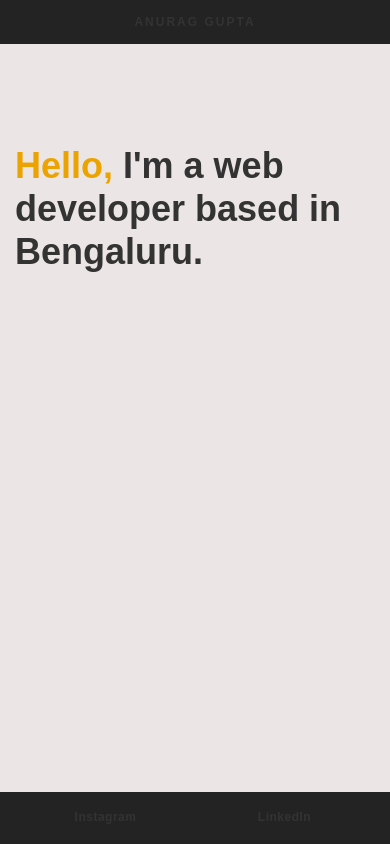
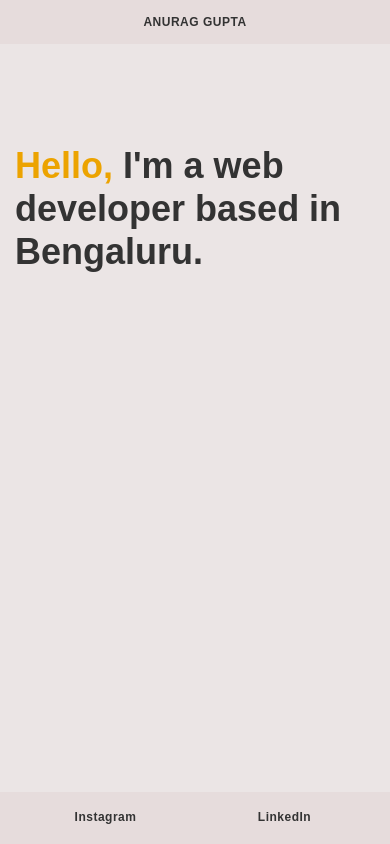
Before and after one commit to theanuraggupta/PortfolioDev, an Angular app: page / in a window 390 px wide. Built offline with nearby package versions, Linux system fonts and the light colour scheme.

Commit message:
design improvement for mobile devices and color changes

```diff
--- a/src/app/component/main-header/main-header.component.html
+++ b/src/app/component/main-header/main-header.component.html
@@ -5,9 +5,9 @@
   </button> -->
   <div class="collapse navbar-collapse" id="navbarTogglerDemo01">
     <ul class="navbar-nav ml-auto">
-      <li class="nav-item active">
+      <!-- <li class="nav-item active">
         <a class="nav-link" routerLink="" routerLinkActive="active">Home</a>
-      </li>
+      </li> -->
       <li class="nav-item active">
         <a class="nav-link" target="_blank" href="https://github.com/anurag01gupta">Projects</a>
       </li>
--- a/src/assets/styles/abstracts/_mixins.scss
+++ b/src/assets/styles/abstracts/_mixins.scss
@@ -6,7 +6,7 @@
 /// @param {Color} $background [mix($primary, white, 75%)] - Scrollbar's color
 /// @example scss - Scrollbar styling
 ///   @include scrollbars(.5em, slategray);
-@mixin scrollbars($size, $foreground-color, $background: mix($foreground-color, $base, 50%)) {
+@mixin scrollbars($size, $foreground-color, $background: mix($foreground-color, $white, 50%)) {
     ::-webkit-scrollbar {
         width:  $size;
         height: $size;
@@ -14,12 +14,12 @@
 
     ::-webkit-scrollbar-thumb {
         background: $foreground-color;
-        border-radius: 30px;
+        // border-radius: 30px;
     }
 
     ::-webkit-scrollbar-track {
         background: $background;
-        border-radius: 30px;
+        // border-radius: 30px;
     }
 
     // For Internet Explorer
@@ -29,8 +29,7 @@
       scrollbar-track-color: $background;
     }
   }
-
-  @include scrollbars(0.5em, $slate-gray);
+  @include scrollbars(0.2em, $slate-gray);
 
   @mixin linear-gradient($from, $to) {
     background: -webkit-gradient(linear, left top, right top, $from 1%, $from 10%, $white 45% , $white 50%, $white 55%, $to 90%, $to 100%);
--- a/src/assets/styles/abstracts/_variables.scss
+++ b/src/assets/styles/abstracts/_variables.scss
@@ -16,7 +16,7 @@ $sky-blue: #1bb1e8;
 // second theme colors
 $base:#333 !default;
 $body-background: #ebe5e5;
-$nav-background: #1f1e1e;
+$nav-background: #e6dcdc;
 $slate-gray: rgb(26, 27, 27);
 $gray: $base;
 
--- a/src/assets/styles/base/_base.scss
+++ b/src/assets/styles/base/_base.scss
@@ -2,7 +2,6 @@ html, body {
     margin: 0 auto;
     padding: 0;
     width: 100%;
-    overflow-x: hidden;
 }
 
 body {
--- a/src/assets/styles/common.scss
+++ b/src/assets/styles/common.scss
@@ -25,7 +25,7 @@
 
 @media screen and (max-width: 991px) {
     .navbar{
-        background-color: #232323;
+        background-color: $nav-background;
         max-height: 56px;
         padding: 8px 16px;
         z-index: 9;
--- a/src/assets/styles/components/_main-header.scss
+++ b/src/assets/styles/components/_main-header.scss
@@ -1,7 +1,7 @@
 .navbar-dark {
-  background: transparent;
+  background: $nav-background;
   display: flex;
-  z-index: 1;
+  z-index: 1030;
 
   a {
     font-size: 12px;
@@ -11,7 +11,6 @@
 
   .navbar-brand {
     font-size: 12px;
-    letter-spacing: 2px;
     font-weight: 600;
     color: $base;
     margin: 0 auto;
```
